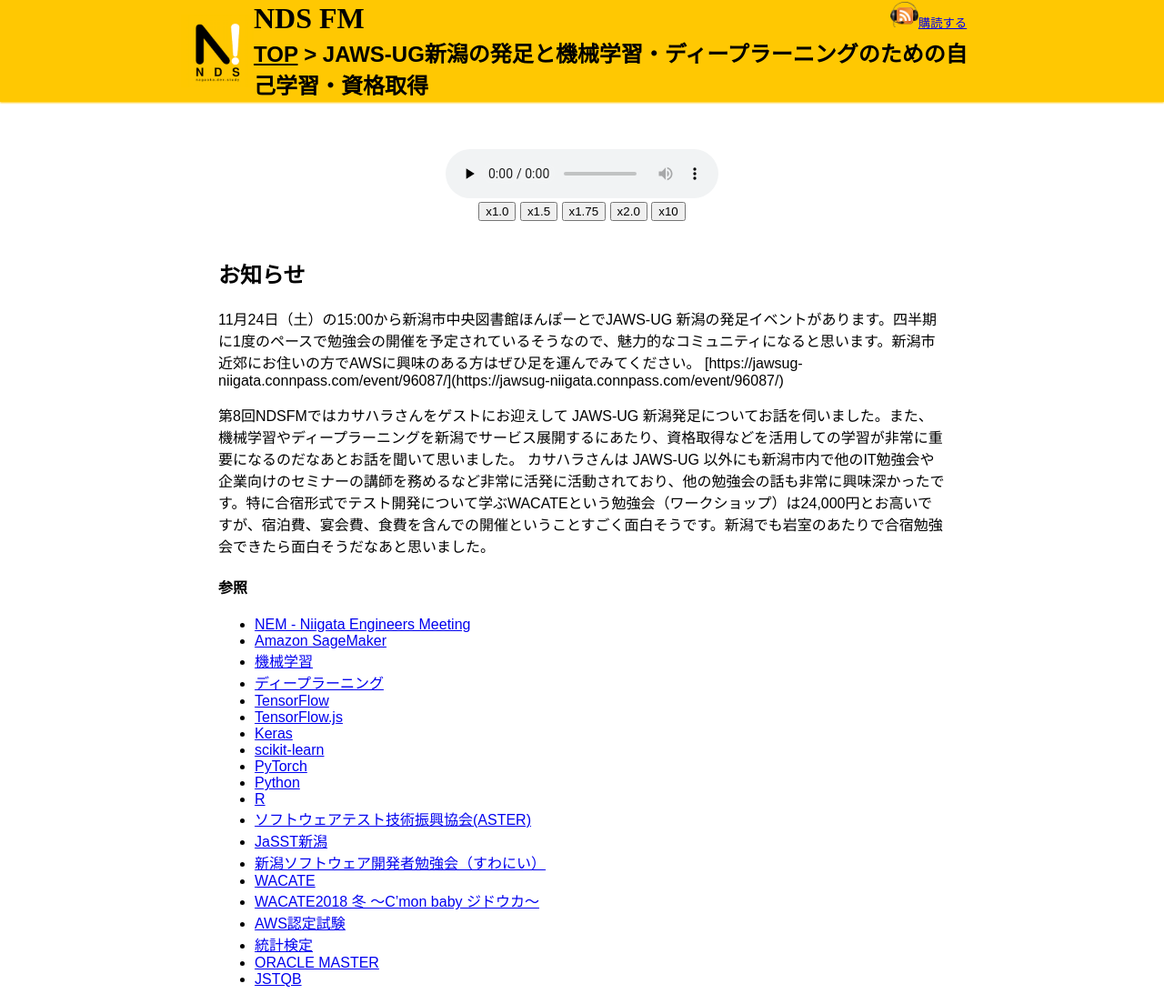
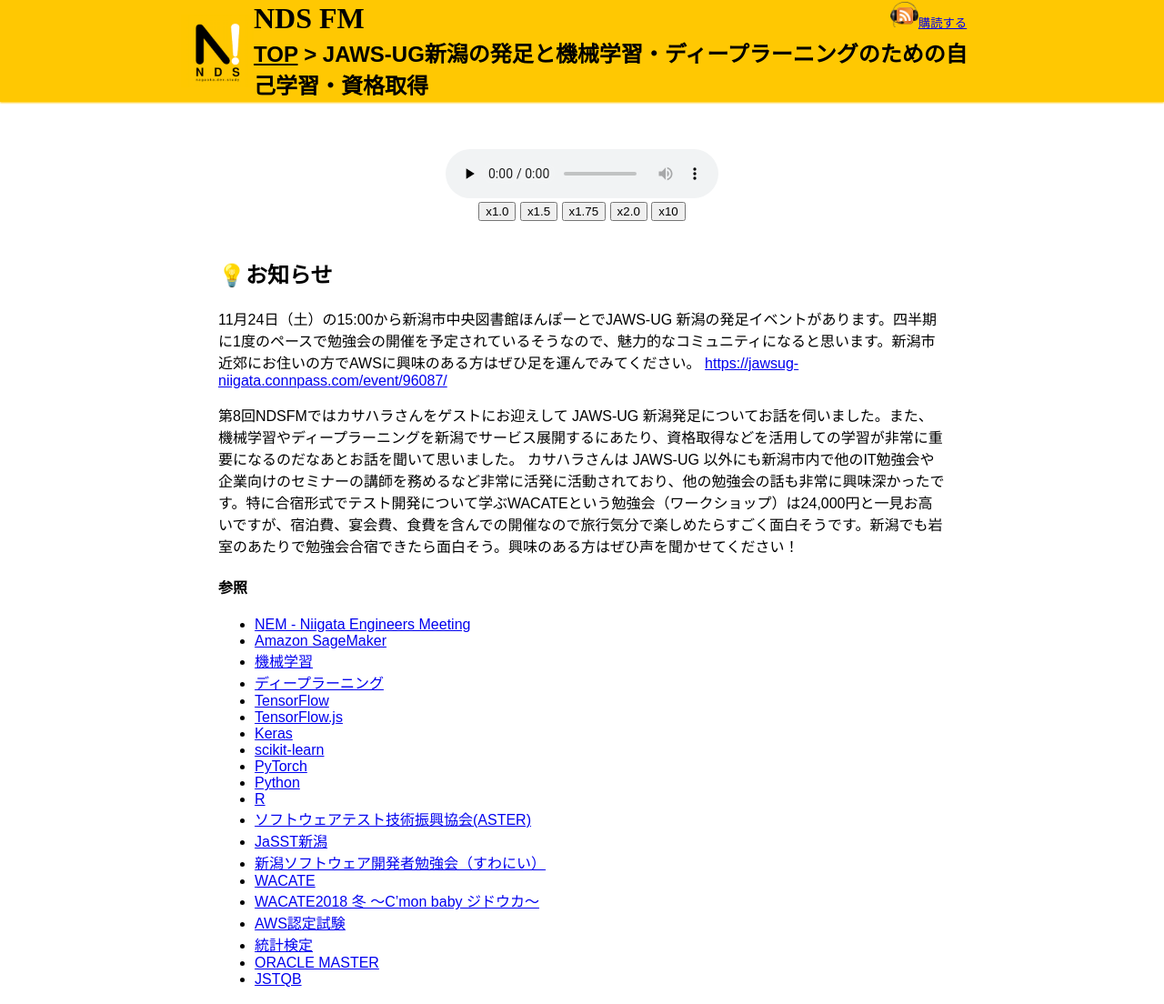
Before and after one commit to NagaokaDevelopersStudy/ndsfm, a Jekyll site: the page built from docs/_posts/2018-11-03-008.md, in a window 1280 px wide. Shown: the whole page at 91% size. Built offline with Jekyll 4.4.1, drawn with Linux system fonts in a browser that asks for light colours; some web fonts are replaced.

Commit message:
fix ndsfm#008

```diff
--- a/docs/_posts/2018-11-03-008.md
+++ b/docs/_posts/2018-11-03-008.md
@@ -54,10 +54,10 @@
 ---
 
 <p>
-<h2>お知らせ</h2>
+<h2>💡お知らせ</h2>
 11月24日（土）の15:00から新潟市中央図書館ほんぽーとでJAWS-UG 新潟の発足イベントがあります。四半期に1度のペースで勉強会の開催を予定されているそうなので、魅力的なコミュニティになると思います。新潟市近郊にお住いの方でAWSに興味のある方はぜひ足を運んでみてください。
-[https://jawsug-niigata.connpass.com/event/96087/](https://jawsug-niigata.connpass.com/event/96087/)
+<a href="https://jawsug-niigata.connpass.com/event/96087/">https://jawsug-niigata.connpass.com/event/96087/</a>
 </p>
 
 第8回NDSFMではカサハラさんをゲストにお迎えして JAWS-UG 新潟発足についてお話を伺いました。また、機械学習やディープラーニングを新潟でサービス展開するにあたり、資格取得などを活用しての学習が非常に重要になるのだなあとお話を聞いて思いました。
-カサハラさんは JAWS-UG 以外にも新潟市内で他のIT勉強会や企業向けのセミナーの講師を務めるなど非常に活発に活動されており、他の勉強会の話も非常に興味深かったです。特に合宿形式でテスト開発について学ぶWACATEという勉強会（ワークショップ）は24,000円とお高いですが、宿泊費、宴会費、食費を含んでの開催ということすごく面白そうです。新潟でも岩室のあたりで合宿勉強会できたら面白そうだなあと思いました。
+カサハラさんは JAWS-UG 以外にも新潟市内で他のIT勉強会や企業向けのセミナーの講師を務めるなど非常に活発に活動されており、他の勉強会の話も非常に興味深かったです。特に合宿形式でテスト開発について学ぶWACATEという勉強会（ワークショップ）は24,000円と一見お高いですが、宿泊費、宴会費、食費を含んでの開催なので旅行気分で楽しめたらすごく面白そうです。新潟でも岩室のあたりで勉強会合宿できたら面白そう。興味のある方はぜひ声を聞かせてください！
```
